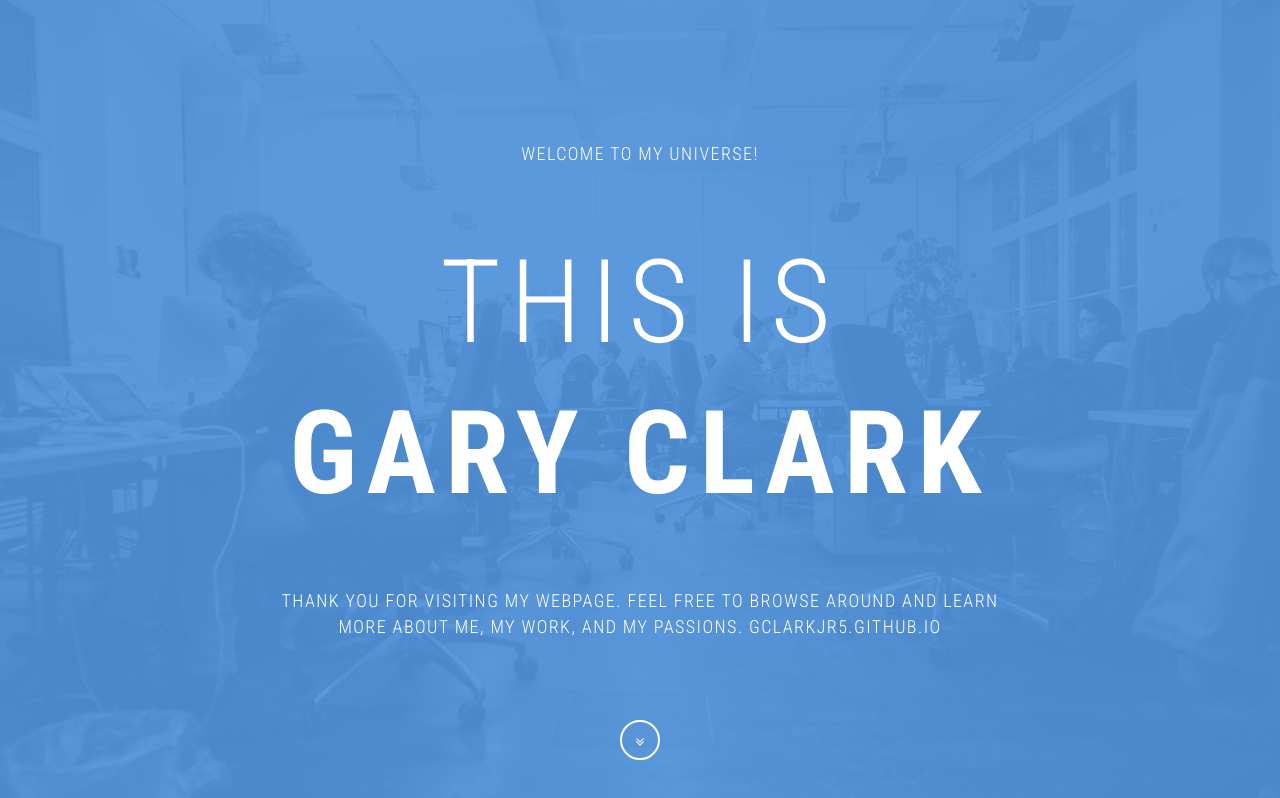
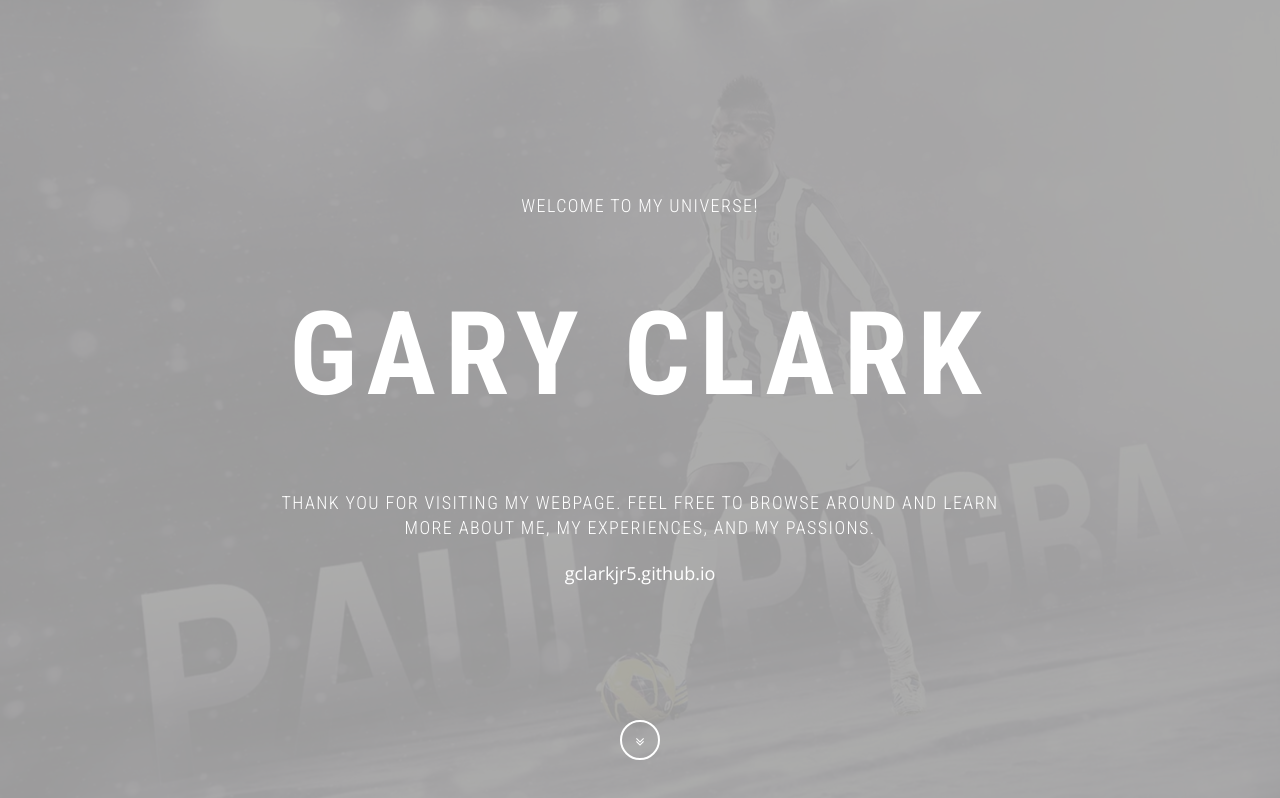
Before and after one commit to gclarkjr5/gclarkjr5.github.io, a website with bundled scripts: page index.html in a window 1280 px wide. Shown: the top 798 px of the page. Built offline with nearby package versions, Linux system fonts and the light colour scheme; files whose address does not match are found by name.

Commit message:
Added the March Madness brackets to Portfolio; created a background that is changes based on the time of day

```diff
--- a/css/style.default.css
+++ b/css/style.default.css
@@ -141,15 +141,16 @@ INTRO
 }
 .intro.colour-background {
   background: #5091da;
+/*  background: #a6a6a6;*/
 }
-.intro.image-background {
-  background: url('../img/startup-room.jpg') center center no-repeat;
-  -webkit-background-size: cover;
-  -moz-background-size: cover;
-  -o-background-size: cover;
-  background-size: cover;
-  -webkit-backface-visibility: hidden;
-}
+/*.intro.image-background {*/
+/*  background: url('../img/start') center center no-repeat;*/
+/*  -webkit-background-size: cover;*/
+/*  -moz-background-size: cover;*/
+/*  -o-background-size: cover;*/
+/*  background-size: cover;*/
+/*  -webkit-backface-visibility: hidden;*/
+/*}*/
 .intro.image-background .overlay {
   display: block;
   position: absolute;
@@ -157,7 +158,8 @@ INTRO
   top: 0;
   width: 100%;
   height: 100%;
-  background: #5091da;
+/*  background: #5091da;*/
+  background: #a6a6a6;
   opacity: 0.93;
   filter: alpha(opacity=93);
   z-index: 2;
--- /dev/null
+++ b/img/Background/background.json
@@ -0,0 +1,25 @@
+[
+    {
+        "name": "Arsenal",
+        "url": "../img/Background/arsenal-fc-logo.jpg"
+    }, {
+        "name": "Barcelona",
+        "url": "../img/Background/barcelona-fc-logo.jpg"
+    },
+    {
+        "name": "Cam Newton",
+        "url": "../img/Background/cam-newton.jpg"
+    },
+    {
+        "name": "Lionel Messi",
+        "url": "../img/Background/lionel-messi-argentina.jpg"
+    },
+    {
+        "name": "Paul Pogba",
+        "url": "../img/Background/paul-pogba.jpg"
+    },
+    {
+        "name": "Ronaldinho",
+        "url": "../img/Background/ronaldinho.jpg"
+    }
+]
--- a/index.html
+++ b/index.html
@@ -36,8 +36,9 @@
                 <div class="row">
                     <div class="col-md-8 col-md-offset-2 col-sm-12">
                         <p class="roboto">Welcome to my universe!</p>
-                        <h1>This is<br /><span class="bold">Gary Clark</span></h1>
-                        <p class="roboto">Thank you for visiting my webpage. Feel free to browse around and learn more about me, my work, and my passions. <a href="gclarkjr5.github.io" class="external">gclarkjr5.github.io</a></p>
+                        <h1><span class="bold">Gary Clark</span></h1>
+                        <p class="roboto">Thank you for visiting my webpage. Feel free to browse around and learn more about me, my experiences, and my passions.</p>
+                        <p><a href="gclarkjr5.github.io" class="external">gclarkjr5.github.io</a></p>
                     </div>
                 </div>
             </div>
@@ -189,7 +190,7 @@
             <div class="row no-space">
                 <div class="col-sm-4 col-md-3">
                     <div class="box">
-                        <a href="#" title=""><img src="img/portfolio-1.jpg" alt="" class="img-responsive"></a>
+                        <a href="MarchMadness/index.html" title=""><img src="MarchMadness/img/2016_march_madness_portfolio.png" alt="" class="img-responsive"></a>
                     </div>
                 </div>
                 <div class="col-sm-4 col-md-3">
@@ -432,7 +433,14 @@
         ga('create', 'UA-XXXXX-X');
         ga('send', 'pageview');
     </script>
-    <!--Socket.io script -->
+    <!--Custom.js script-->
+    <script src="js/custom.js"></script>
+    <script>
+        $(document).ready(function () {
+            backgroundImage();
+        });
+    </script>
+    <!--Socket.io script-->
     <script src="/socket.io/socket.io.js"></script>
     <script>
         var socket = io();
--- /dev/null
+++ b/js/custom.js
@@ -0,0 +1,29 @@
+function backgroundImage() {
+    var hours = new Date().getHours();
+    var index = Math.floor(hours / 4);
+    //    alert(index);
+    $.getJSON("../img/Background/background.json", function (data) {
+        var imageUrl = data[index - 1].url;
+        $('.intro.image-background').css({
+            'background': 'url(' + imageUrl + ') center center no-repeat',
+            //            '-webkit-background-size': 'cover',
+            //            '-o-background-size': 'cover',
+            'background-size': 'cover',
+            '-webkit-backface-visibility': 'hidden'
+        });
+    });
+    setInterval(function () {
+        var hours = new Date().getHours();
+        var index = Math.floor(hours / 4);
+        $.getJSON("../img/Background/background.json", function (data) {
+            var imageUrl = data[index - 1].url;
+            $('.intro.image-background').css({
+                'background': 'url(' + imageUrl + ') center center no-repeat',
+                //            '-webkit-background-size': 'cover',
+                //            '-o-background-size': 'cover',
+                'background-size': 'cover',
+                '-webkit-backface-visibility': 'hidden'
+            });
+        });
+    }, 60000);
+};
```
Also changed, not shown: MarchMadness/img/2016_march_madness_portfolio.jpg (added), MarchMadness/img/2016_march_madness_portfolio.png (added), css/custom.css (line endings or trailing spaces), img/Arsenal-FC-Logo.jpg (deleted), img/Background/arsenal-fc-logo.jpg (added), img/Background/barcelona-fc-logo.jpg (added), img/Background/cam-newton.jpg (added), img/Background/lionel-messi-argentina.jpg (added), img/Background/paul-pogba.jpg (added), img/Background/ronaldinho.jpg (added), server.js (renamed from main.js).
